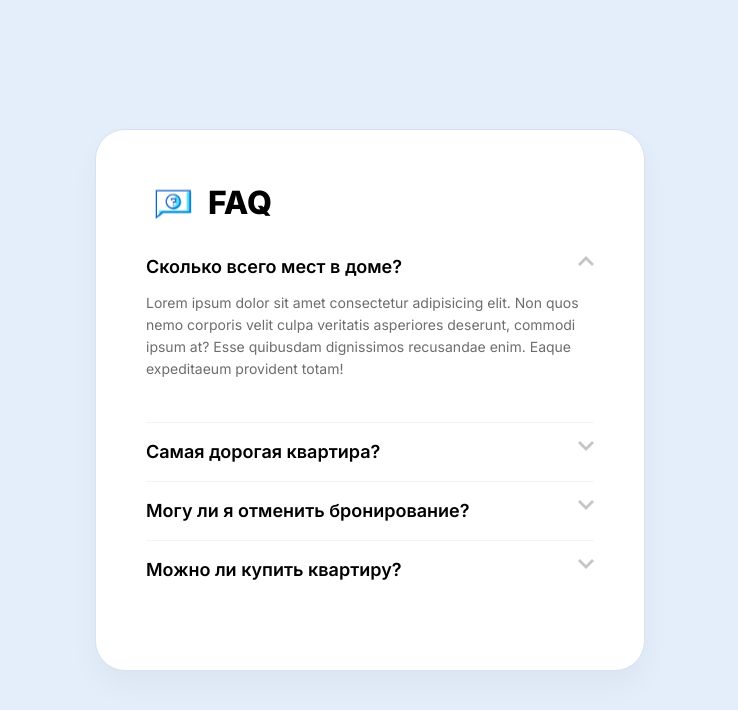
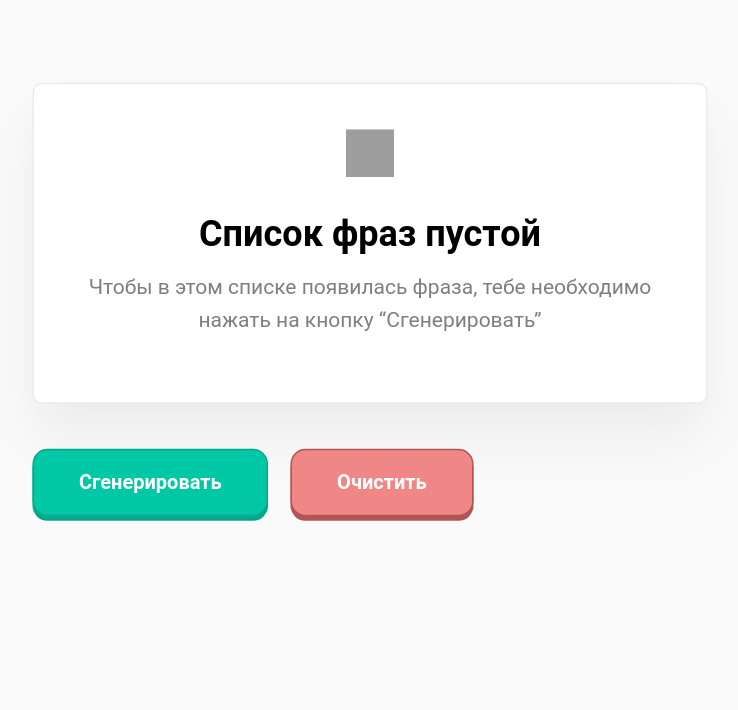
Before and after one commit to AnBandin/home-work-1, a React (Create React App) app: page / in a window 1280 px wide. Shown: the top 710 px of the page, without its empty margins (270-1008 px from the left). Built offline with nearby package versions, Linux system fonts and the light colour scheme; grey boxes are pictures that could not be loaded.

Commit message:
Сделал задание №4

```diff
--- a/src/index.js
+++ b/src/index.js
@@ -1,6 +1,6 @@
 import ReactDOM from 'react-dom';
 import {StrictMode} from 'react';
-import App from './tutorial-3/App';
+import App from './tutorial-4/App';
 
 const rootElement = document.getElementById('root');
 ReactDOM.render(
--- /dev/null
+++ b/src/tutorial-4/App.css
@@ -0,0 +1,81 @@
+* {
+    font-family: "Roboto", serif;
+}
+
+body {
+    background-color: #FAFAFA;
+}
+
+.wrapper {
+    width: 450px;
+    margin: 50px auto;
+    transform: scale(1.5) translateY(70px);
+}
+
+.list {
+    max-height: 250px;
+    overflow: auto;
+    padding: 15px;
+    margin-bottom: 30px;
+}
+
+.btn {
+    height: 45px;
+    padding: 0 30px;
+    border: 0;
+    border-radius: 10px;
+    margin-right: 15px;
+    font-weight: 600;
+    cursor: pointer;
+    transition: all 0.15s ease;
+}
+
+.btn:active {
+    transform: translateY(2px);
+    box-shadow: none;
+}
+
+.btn_generate {
+    background-color: #00C8A4;
+    color: #fff;
+    box-shadow: 0 3px 0 #00A98B;
+    border: 1px solid #00A98B;
+}
+
+.btn_clear {
+    background-color: #F08787;
+    box-shadow: 0 3px 0 #B05555;
+    border: 1px solid #B05555;
+    color: #fff;
+}
+
+.block {
+    padding: 15px 30px;
+    background: #FFFFFF;
+    border: 1px solid #EBEBEB;
+    box-sizing: border-box;
+    box-shadow: 0 9px 24px rgba(0, 0, 0, 0.01), 0 25px 40px rgba(0, 0, 0, 0.05);
+    border-radius: 6px;
+    margin-bottom: 30px;
+}
+
+.block h3 {
+    font-size: 18px;
+}
+
+.empty-block {
+    text-align: center;
+    padding: 30px;
+}
+
+.empty-block h2 {
+    font-size: 24px;
+    margin-bottom: 0;
+}
+
+.empty-block p {
+    margin-top: 10px;
+    font-size: 14px;
+    opacity: 0.5;
+    line-height: 22px;
+}
--- /dev/null
+++ b/src/tutorial-4/App.js
@@ -0,0 +1,44 @@
+import './App.css';
+import Phrase from './components/Phrase';
+import EmptyBlock from './components/EmptyBlock';
+import {useState} from 'react';
+import {adjectivesArr, nounsArr} from './components/data';
+
+export default function App() {
+  const [phrases, setPhrases] = useState([]);
+  const cleanArray = [];
+
+  const generatePhrase = () => {
+    const first = getRandomPhrase(adjectivesArr);
+    const second = getRandomPhrase(adjectivesArr);
+    const third = getRandomPhrase(nounsArr);
+    let text = `${first} ${second} ${third}`;
+    setPhrases([text, ...phrases]);
+  };
+
+  const cleanPhrases = () => setPhrases(cleanArray);
+
+  function getRandomPhrase(array) {
+    return array[Math.floor(Math.random() * array.length)];
+  }
+
+  const renderPhrases = (
+    <div className="list">
+      {phrases.map((phrase, index) => (
+        <Phrase key={index} text={phrase} />
+      ))}
+    </div>
+  );
+
+  return (
+    <div className="wrapper">
+      {phrases.length ? renderPhrases : <EmptyBlock />}
+      <button onClick={generatePhrase} className="btn btn_generate">
+        Сгенерировать
+      </button>
+      <button onClick={cleanPhrases} className="btn btn_clear">
+        Очистить
+      </button>
+    </div>
+  );
+}
--- /dev/null
+++ b/src/tutorial-4/components/EmptyBlock.jsx
@@ -0,0 +1,17 @@
+export default function EmptyBlock() {
+  return (
+    <div className="block empty-block">
+      <img
+        src="https://res.cloudinary.com/dfnhxiq6j/image/upload/v1640354646/ghost_lztiyl.png"
+        width="32px"
+        height="32px"
+        alt="Ghost"
+      />
+      <h2>Список фраз пустой</h2>
+      <p>
+        Чтобы в этом списке появилась фраза, тебе необходимо нажать на кнопку
+        “Сгенерировать”
+      </p>
+    </div>
+  );
+}
--- /dev/null
+++ b/src/tutorial-4/components/Phrase.jsx
@@ -0,0 +1,7 @@
+export default function Phrase({text}) {
+  return (
+    <div className="block">
+      <h3>{text}</h3>
+    </div>
+  );
+}
--- /dev/null
+++ b/src/tutorial-4/components/data.js
@@ -0,0 +1,44 @@
+export const adjectivesArr = [
+  'абсолютный',
+  'адский',
+  'азартный',
+  'активный',
+  'ангельский',
+  'астрономический',
+  'баснословный',
+  'безбожный',
+  'безбрежный',
+  'безвозвратный',
+  'безграничный',
+  'бездонный',
+  'бездушный',
+  'безжалостный',
+  'замечательно',
+  'замечательный',
+  'записной',
+  'запредельный',
+  'заядлый',
+  'звериный',
+  'зверский',
+  'зеленый',
+  'злой',
+  'злостный',
+  'значительный',
+  'неоспоримый',
+  'неотразимый',
+  'неоценимый',
+  'непередаваемый',
+];
+
+export const nounsArr = [
+  'лгун',
+  'день',
+  'конь',
+  'олень',
+  'человек',
+  'программист',
+  'ребёнок',
+  'конец',
+  'город',
+  'дурак',
+];
```
